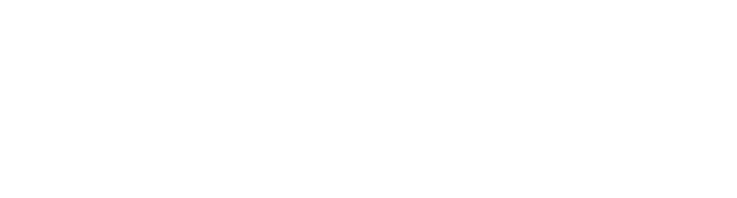
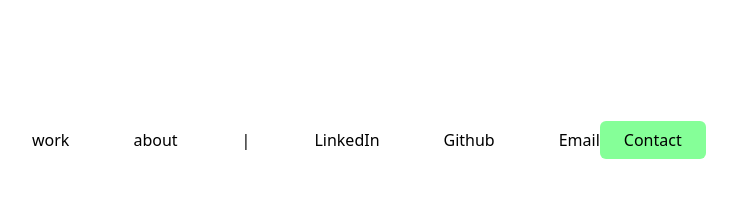
Before and after one commit to tielebodyn/portfolio, a website built with Vite: page index.html in a window 1280 px wide. Shown: the whole page, without its empty margins (288-1025 px from the left). Built offline with nearby package versions, Linux system fonts and the light colour scheme.

Commit message:
Add: nav start

```diff
--- a/index.html
+++ b/index.html
@@ -8,7 +8,26 @@
     <title>Studio Bodyn</title>
   </head>
   <body>
-
+    <div id="app" class="">
+      <header class="mx-80 mt-32">
+        <nav>
+          <ul class="flex justify-between">
+            <span class="flex space-x-16">
+              <li>work</li>
+              <li>about</li>
+              <li>|</li>
+              <li>LinkedIn</li>
+              <li>Github</li>
+              <li>Email</li>
+            </span>
+            <li>
+              <a href="" class="bg-secondary px-6 py-2 rounded-md">Contact</a>
+            </li>
+          </ul>
+        </nav>
+        <div id="pixel_name"></div>
+      </header>
+    </div>
     <script type="module" src="/src/ts/index.ts"></script>
   </body>
 </html>
```
